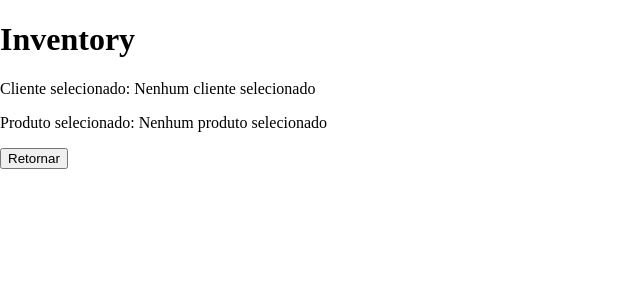
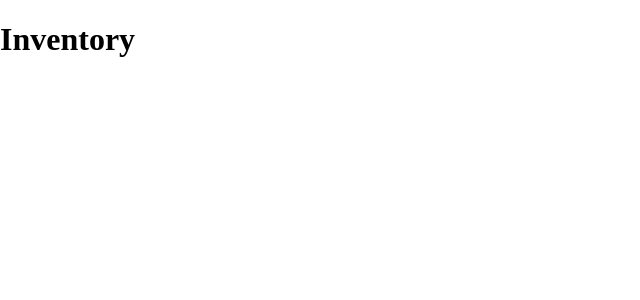
Before and after one commit to rafix923/case-shopper, a React (Create React App) app in the folder frontend/: page /inventory in a window 1280 px wide. Shown: the top 300 px of the page, without its empty margins (0-640 px from the left). Built offline with nearby package versions, Linux system fonts and the light colour scheme; a web font is replaced by a local one.

Commit message:
Revert "feat: Adiciona função goToReturnPage na página de inventário para retornar à página anterior."
This reverts commit caef643ade10dec40a151891d7a81157b8e6f2ac.

```diff
--- a/frontend/src/pages/InventoryPage/inventory.js
+++ b/frontend/src/pages/InventoryPage/inventory.js
@@ -1,39 +1,10 @@
-import React, { useContext } from "react";
-import { useNavigate } from "react-router-dom";
-import { AppContext } from "../../contexts/AppContext";
+
+import React from "react";
 
 function InventoryPage() {
-  const navigate = useNavigate();
-  const {
-    selectedClient,
-    selectedProduct,
-    setSelectedClient,
-    setSelectedProduct,
-  } = useContext(AppContext);
-
-  const handleReturn = () => {
-    setSelectedClient(null); // Limpa o valor do cliente selecionado
-    setSelectedProduct(null); // Limpa o valor do produto selecionado
-    navigate(-1); // Retorna para a página anterior
-  };
-
-  return (
-    <div>
-      <h1>Inventory</h1>
-      {/* Renderize os dados selecionados */}
-      <p>
-        Cliente selecionado:{" "}
-        {selectedClient ? selectedClient.name : "Nenhum cliente selecionado"}
-      </p>
-      <p>
-        Produto selecionado:{" "}
-        {selectedProduct ? selectedProduct.name : "Nenhum produto selecionado"}
-      </p>
-      <button type="button" onClick={() => handleReturn()}>
-        Retornar
-      </button>
-    </div>
-  );
+  return <div>
+    <h1>Inventory</h1>
+  </div>;
 }
 
 export default InventoryPage;
--- a/frontend/src/routes/Coordinator.js
+++ b/frontend/src/routes/Coordinator.js
@@ -7,7 +7,7 @@ export const goToEndPage = (navigate) => {
 };
 
 export const goToReturnPage = (navigate) => {
-  navigate(-1);
+  navigate("-1");
 };
 
 export const goToInventoryPage = (navigate) => {
--- a/frontend/src/routes/Router.js
+++ b/frontend/src/routes/Router.js
@@ -8,8 +8,8 @@ function Router() {
     <BrowserRouter>
       <Routes>
         <Route path="/" element={<Home />} />
-        <Route path="/end-page" element={<Farewell />} />
-        <Route path="/inventory" element={<InventoryPage />} />
+        <Route path="end-page" element={<Farewell />} />
+        <Route path="inventory" element={<InventoryPage />} />
       </Routes>
     </BrowserRouter>
   );
```
